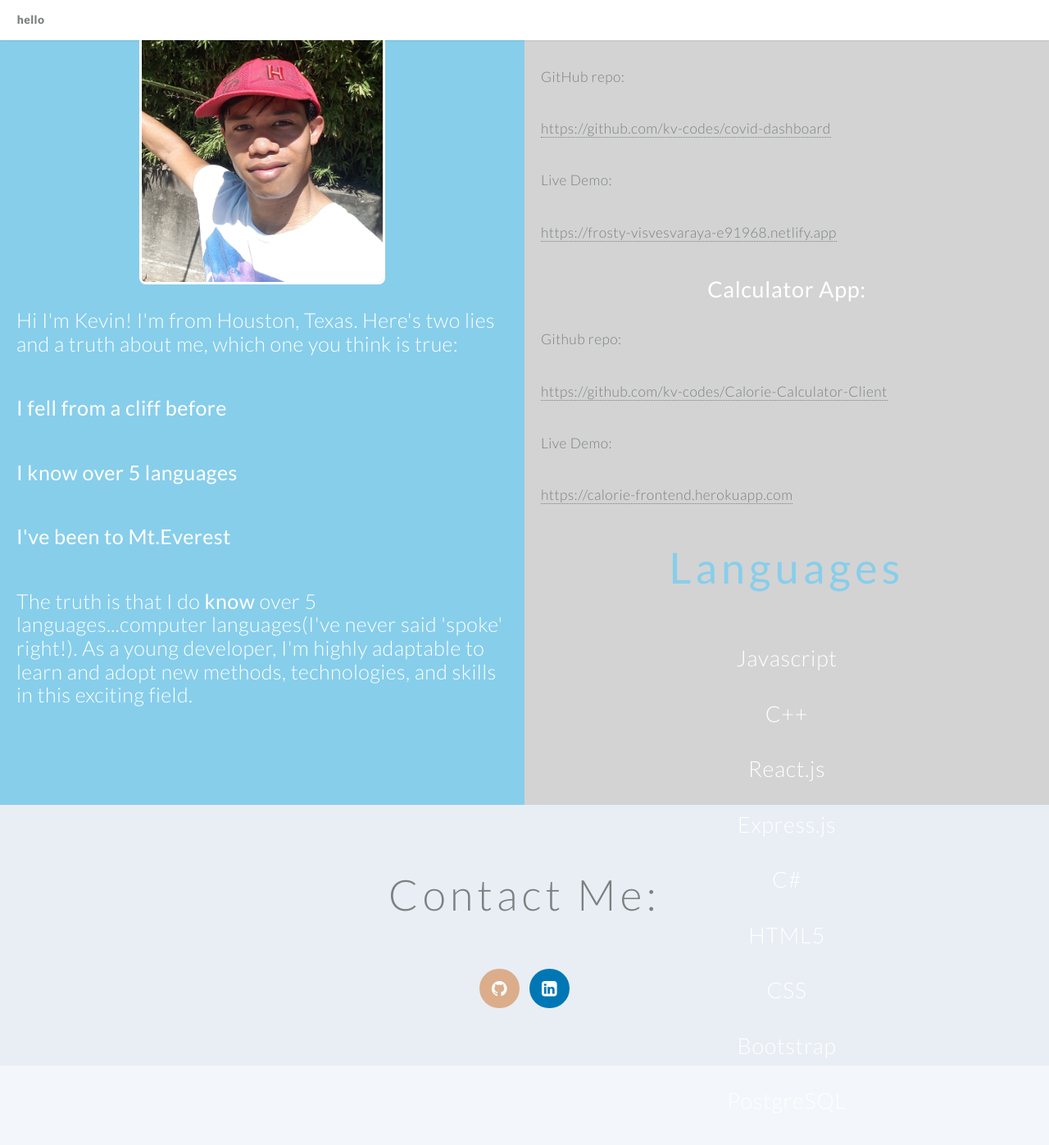
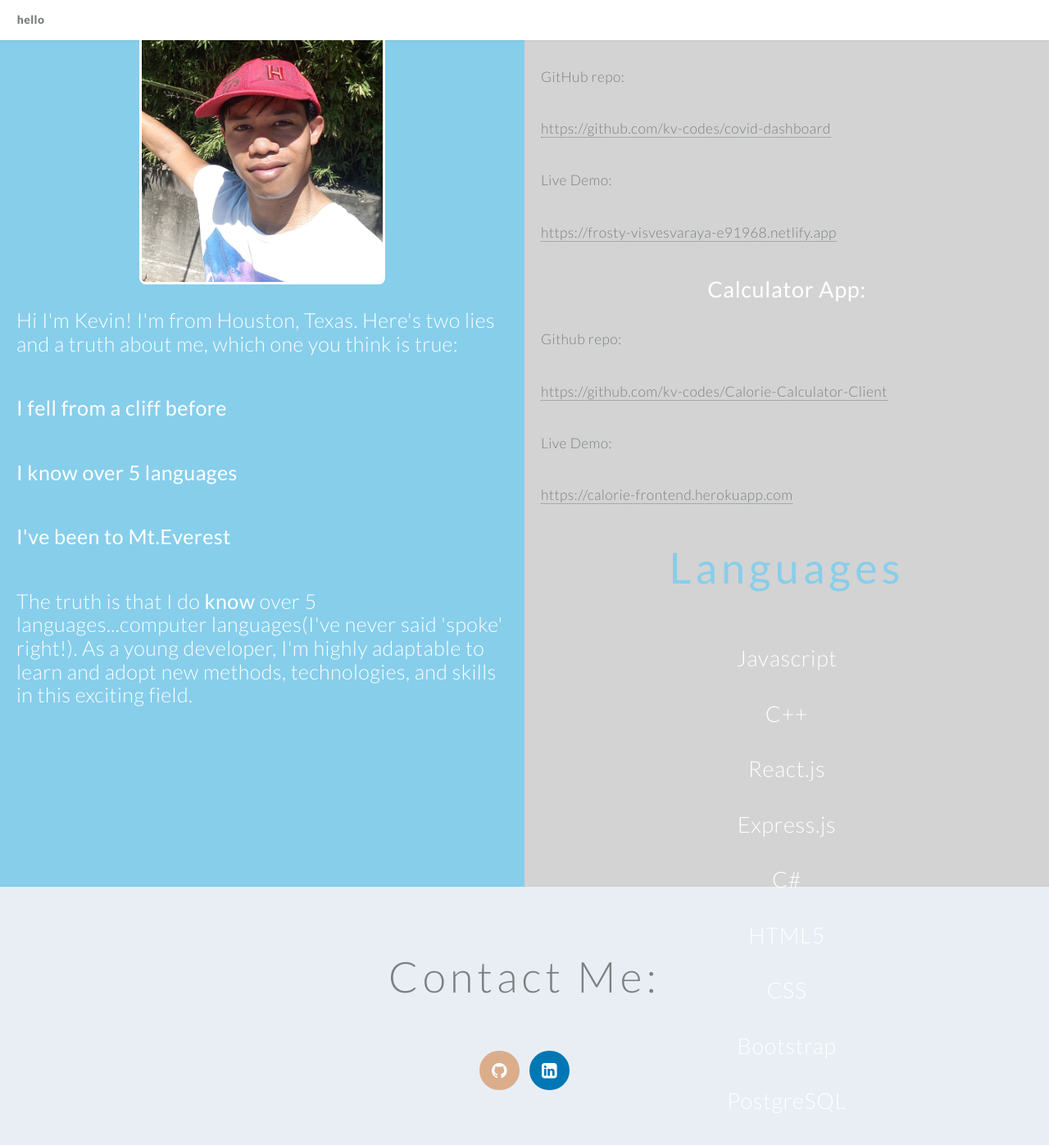
Before and after one commit to kv-codes/kv-codes.github.io, a Jekyll site: the page built from index.md, in a window 1280 px wide and 1400 px high, scrolled down 759 px. Shown: the top 1397 px of the window at 82% size. Built offline with Jekyll 4.4.1, drawn with Linux system fonts in a browser that asks for light colours; before the commit the page ends 2123 px from its top, so only the background shows below that.

Commit message:
column height change

```diff
--- a/css/style.css
+++ b/css/style.css
@@ -16,7 +16,7 @@ custom styles adapted from Twenty by HTML5 Up
 	float: left;
 	width: 50%;
 	padding: 20px;
-	height: 1100px; /* Should be removed. Only for demonstration */
+	height: 1200px; /* Should be removed. Only for demonstration */
   }
 
   /* Clear floats after the columns */
```
